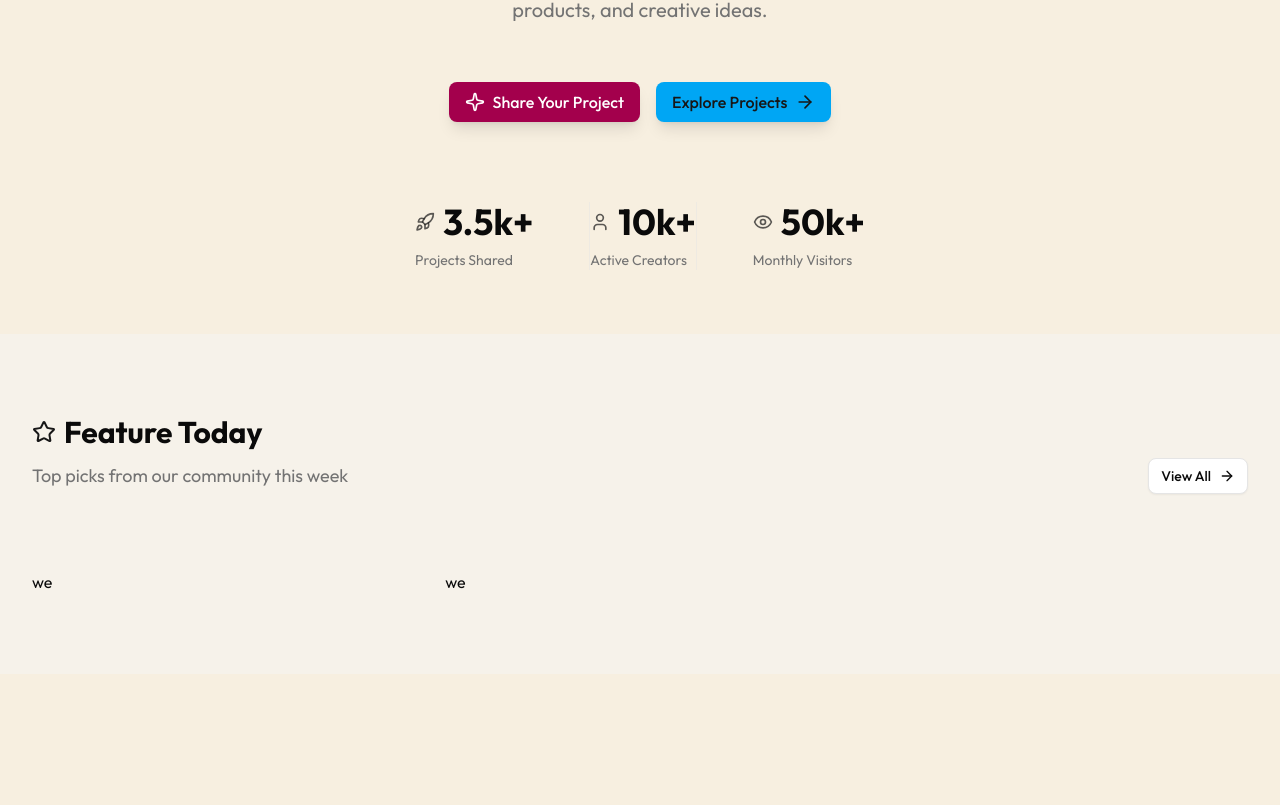
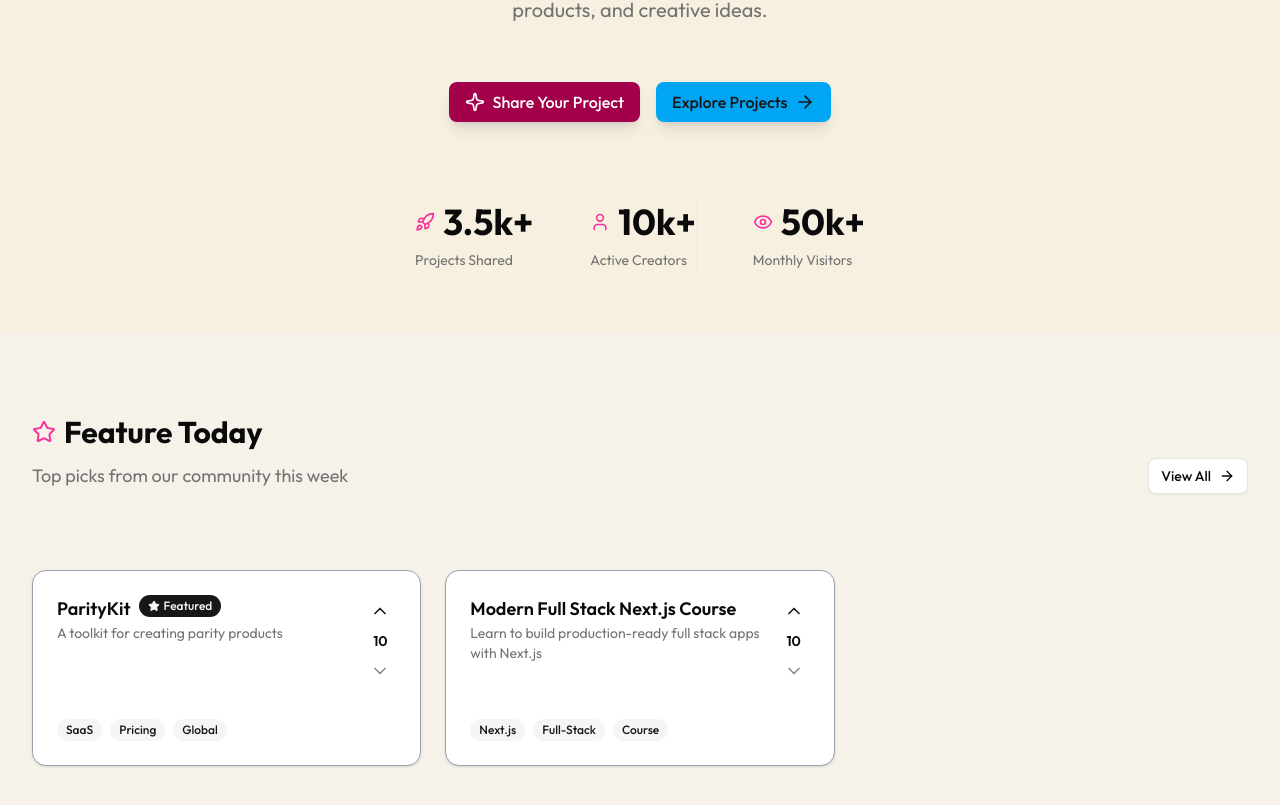
Before and after one commit to testgithubritgu/add-projects-next.js, a Next.js app: page / in a window 1280 px wide. Shown: the part 359-1164 px from the top of the page. Before the commit the page ends 1033 px from the top, so only its background shows below. Built offline with nearby package versions, Linux system fonts and the light colour scheme.

Commit message:
Refactors SectionHeader, ProductCard, and StatsCard components for consistent styling and improved UI elements

```diff
--- a/components/landing-page/common/section-header.jsx
+++ b/components/landing-page/common/section-header.jsx
@@ -5,7 +5,7 @@
     <div className="mb-12">
 
         <div className="flex items-center gap-2 mb-3">
-          <Icon className="size-6 text-primary " />
+          <Icon className="size-6 text-pink-500 " />
           <h1 className="text-3xl font-bold ">{title}</h1>
         </div>
         <p className="text-muted-foreground text-lg">{description}</p>
--- a/components/landing-page/products/product-card.jsx
+++ b/components/landing-page/products/product-card.jsx
@@ -1,11 +1,74 @@
+import { Badge } from '@/components/ui/badge'
+import { Button } from '@/components/ui/button'
+import { Card, CardDescription, CardFooter, CardHeader, CardTitle } from '@/components/ui/card'
+import { cn } from '@/lib/utils'
+import { ChevronDownIcon, ChevronUpIcon, StarIcon } from 'lucide-react'
+import Link from 'next/link'
 import React from 'react'
 
-const ProductCard = () => {
+const ProductCard = ({product}) => {
+  const  hasVoted = false
   return (
-    <div>
-      we
-    </div>
-  )
+    <Link href={`/products/${product.id}`}>
+      <Card
+        className={
+          "group card-hover hover:bg-primary-foreground/10 border-solid border-gray-400 min-h-[180px]"
+        }
+      >
+        <CardHeader className={"flex-1"}>
+          <div className="flex items-start gap-4">
+            <div className="flex-1 min-w-0">
+              <div className="flex items-start gap-2">
+                <CardTitle
+                  className={
+                    "text-lg group-hover:text-primary transition-colors"
+                  }
+                >
+                  {product.name}
+                </CardTitle>
+                {product.isFeatured && (
+                  <Badge
+                    className={"gap-1 bg-primary text-primary-foreground "}
+                  >
+                    <StarIcon className="size-3 fill-current" /> Featured
+                  </Badge>
+                )}
+              </div>
+              <CardDescription>{product.description}</CardDescription>
+            </div>
+            <div className="flex flex-col items-center gap-1 shrink-0 ">
+              <Button
+                variant="ghost"
+                size="icon-sm"
+                className={cn("h-8 w-8 text-primary hover:text-destructive",hasVoted ? "bg-primary/10 text-primary hover:bg-primary/20": "hover:bg-primary/10 hover:text-primary")}
+              >
+                <ChevronUpIcon className="size-5" />
+              </Button>
+              <span className="text-sm text-foreground transition-colors font-semibold">
+                10
+              </span>
+              <Button
+                variant="ghost"
+                size="icon-sm"
+                className={cn("h-8 w-8 text-primary hover:text-destructive",hasVoted ? "hover:text-destructive": "opacity-50 cursor-not-allowed")}
+              >
+                <ChevronDownIcon className="size-5" />
+              </Button>
+            </div>
+          </div>
+        </CardHeader>
+        <CardFooter>
+          <div className="flex gap-2 items-center ">
+            {product.tags.map((tag) => (
+              <Badge variant={"secondary"} key={tag}>
+                {tag}
+              </Badge>
+            ))}
+          </div>
+        </CardFooter>
+      </Card>
+    </Link>
+  );
 }
 
 export default ProductCard
--- a/components/landing-page/stats-card.jsx
+++ b/components/landing-page/stats-card.jsx
@@ -5,7 +5,7 @@
   return (
     <div className={cn("space-y-2", hasBorder && "border-x border-border/50")}>
       <div className="flex items-center justify-center gap-2">
-        <Icon className="size-5 text-primary/70" />
+        <Icon className="size-5 text-pink-500" />
         <p className="text-3xl sm:text-4xl font-bold">{value}</p>
       </div>
       <p className="text-sm text-muted-foreground">{label}</p>
```
